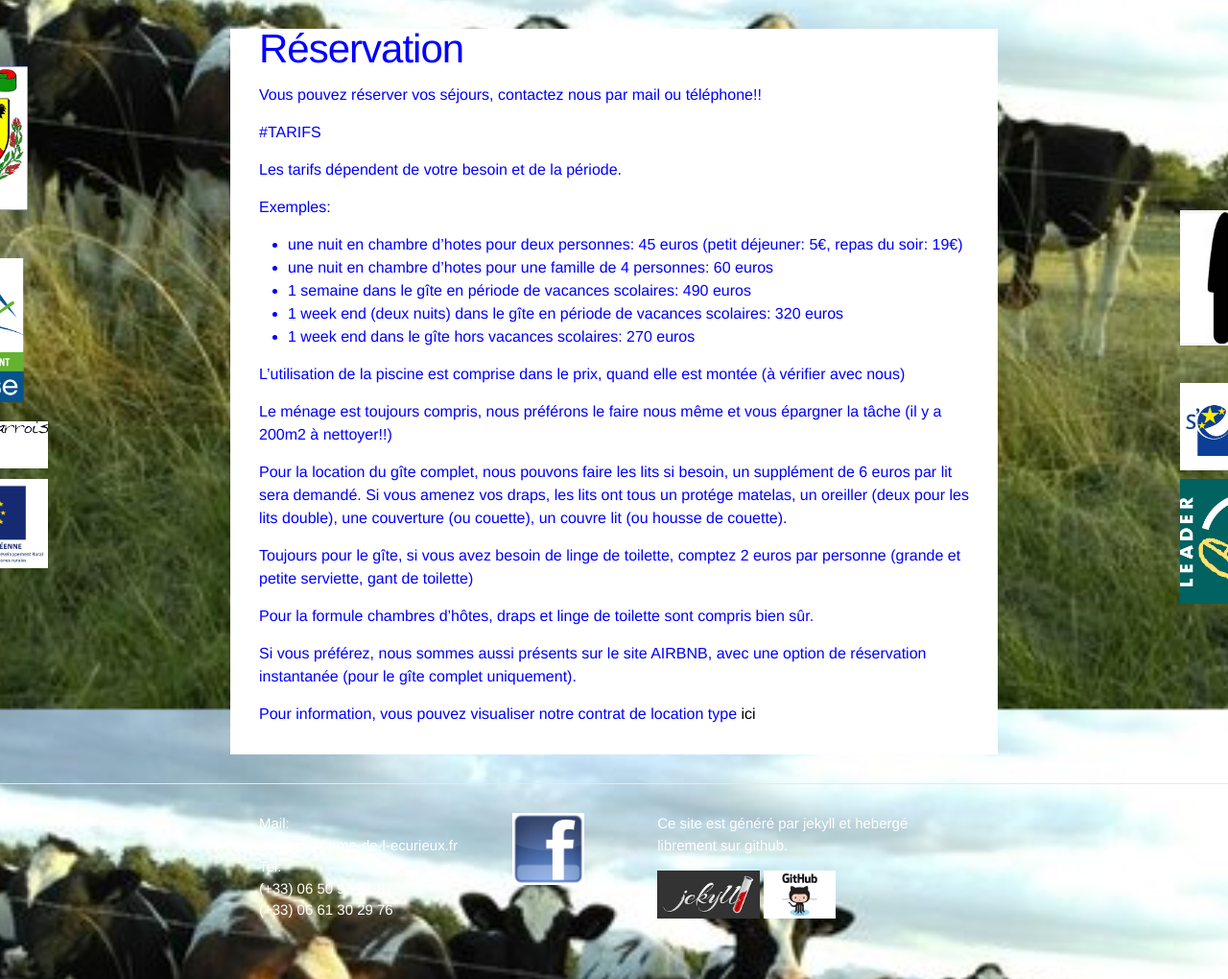
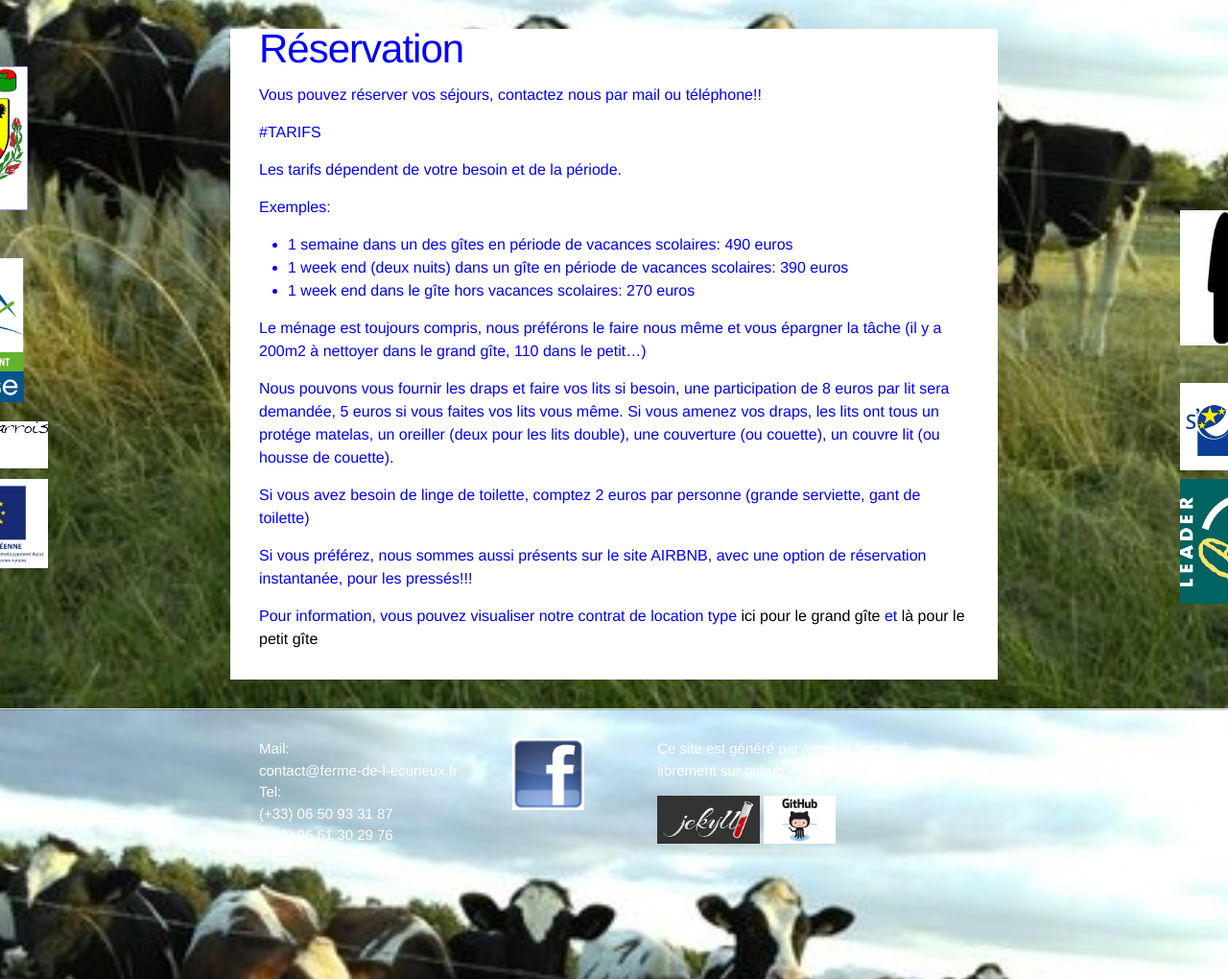
Before and after one commit to cltpr/cltpr.github.io, a Jekyll site: the page built from booking_fr.md, in a window 1280 px wide. Shown: the part 161-1181 px from the top of the page at 96% size. Built offline with Jekyll 4.4.1, drawn with Linux system fonts in a browser that asks for light colours.

Commit message:
20180108

```diff
--- a/booking_fr.md
+++ b/booking_fr.md
@@ -14,22 +14,18 @@ Les tarifs dépendent de votre besoin et de la période.
 
 Exemples:
 
-- une nuit en chambre d'hotes pour deux personnes: 45 euros (petit déjeuner: 5€, repas du soir: 19€)
-- une nuit en chambre d'hotes pour une famille de 4 personnes: 60 euros
-- 1 semaine dans le gîte en période de vacances scolaires: 490 euros
-- 1 week end (deux nuits) dans le gîte en période de vacances scolaires: 320 euros
+- 1 semaine dans un des gîtes en période de vacances scolaires: 490 euros
+- 1 week end (deux nuits) dans un  gîte en période de vacances scolaires: 390 euros
 - 1 week end dans le gîte hors vacances scolaires: 270 euros
 
 
-L'utilisation de la piscine est comprise dans le prix, quand elle est montée (à vérifier avec nous)
 
-Le ménage est toujours compris, nous préférons le faire nous même et vous épargner la tâche (il y a 200m2 à nettoyer!!)
+Le ménage est toujours compris, nous préférons le faire nous même et vous épargner la tâche (il y a 200m2 à nettoyer dans le grand gîte, 110 dans le petit...)
 
-Pour la location du gîte complet, nous pouvons faire les lits si besoin, un supplément de 6 euros par lit sera demandé. Si vous amenez vos draps, les lits ont tous un protége matelas, un oreiller (deux pour les lits double), une couverture (ou couette), un couvre lit (ou housse de couette).
+Nous pouvons vous fournir les draps et faire vos lits si besoin, une participation de 8 euros par lit sera demandée, 5 euros si vous faites vos lits vous même. Si vous amenez vos draps, les lits ont tous un protége matelas, un oreiller (deux pour les lits double), une couverture (ou couette), un couvre lit (ou housse de couette).
 
-Toujours pour le gîte, si vous avez besoin de linge de toilette, comptez 2 euros par personne (grande et petite serviette, gant de toilette)
+Si vous avez besoin de linge de toilette, comptez 2 euros par personne (grande serviette, gant de toilette)
 
-Pour la formule chambres d'hôtes, draps et linge de toilette sont compris bien sûr.
 
 <!--
 
@@ -45,7 +41,9 @@ Pour consulter nos disponibilités, voici le lien à suivre:
 <iframe src="https://meuse.tourisme-booking.com/fr/evres/gite-de-l-ecurieux-902-fp.html?iframe=true&fiche_direct=true" width="100%" height="700" ></iframe>.
 -->
 
-Si vous préférez, nous sommes aussi présents sur le site AIRBNB, avec une option de réservation instantanée (pour le gîte complet uniquement).
+Si vous préférez, nous sommes aussi présents sur le site AIRBNB, avec une option de réservation instantanée, pour les pressés!!!
 
 Pour information, vous pouvez visualiser notre contrat de location type
-<a href="/images/contrat.pdf" target="_blank">ici</a>
+<a href="/images/contratGrandGite.pdf" target="_blank">ici pour le grand gîte</a>
+ et
+<a href="/images/contratPetitGite.pdf" target="_blank"> là pour le petit gîte</a>
```
Also changed, not shown: about_fr.md (+8 -0 lines), grandGite_fr.md (+4 -3 lines), petitGite_fr.md (+42 -0 lines).
